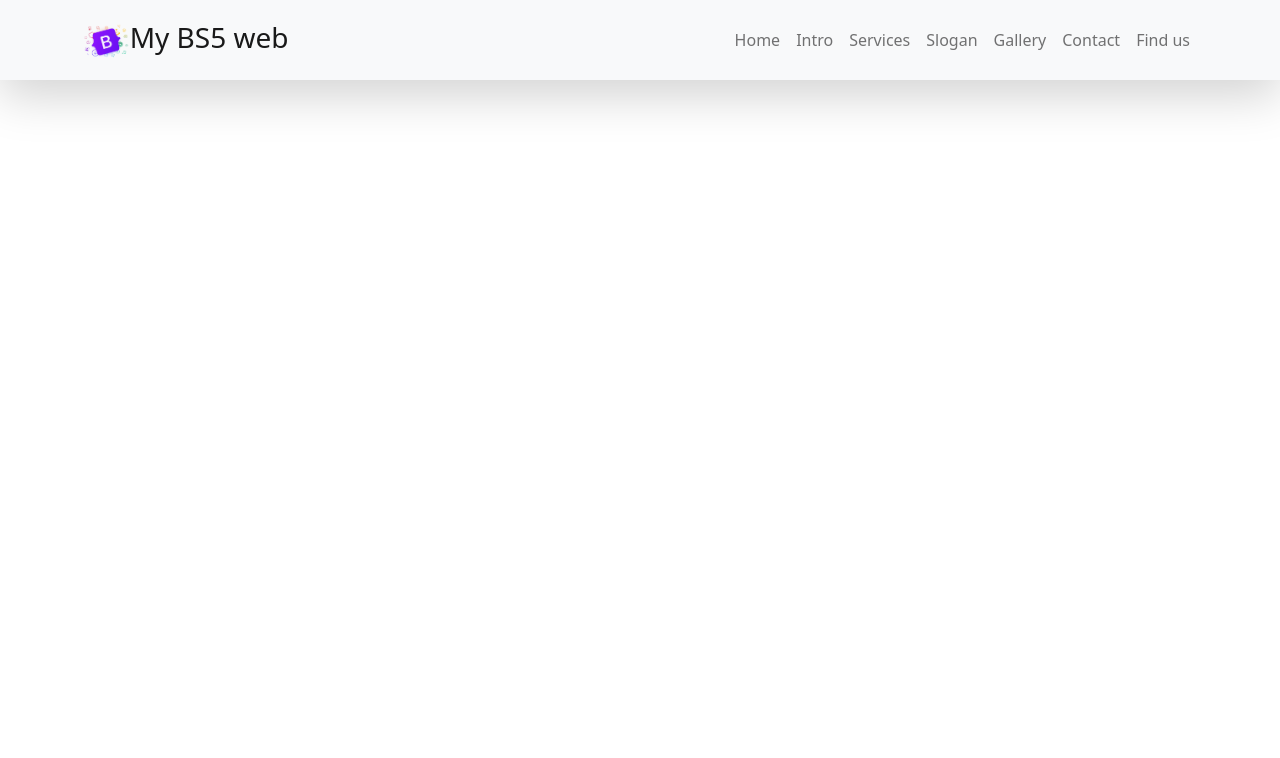
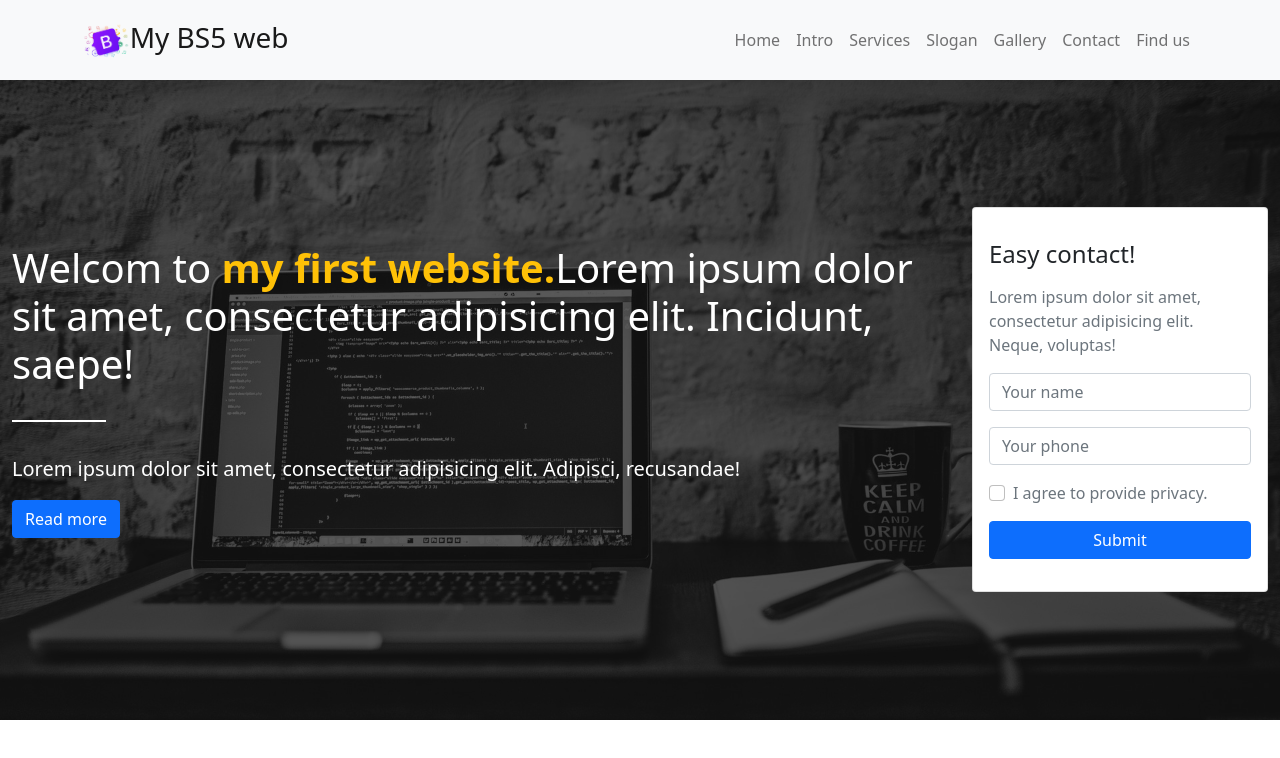
Before and after one commit to HyecheonLee/react-bootstrap, a Next.js app: page /project1 in a window 1280 px wide. Shown: the top 758 px of the page. Built offline with nearby package versions, Linux system fonts and the light colour scheme.

Commit message:
TopSection

```diff
--- a/pages/_app.js
+++ b/pages/_app.js
@@ -2,7 +2,8 @@ import '../styles/globals.css'
 import 'bootstrap/dist/css/bootstrap.css';
 import '@fortawesome/fontawesome-free/css/all.min.css'
 import "slick-carousel/slick/slick.css";
-import "slick-carousel/slick/slick-theme.css"
+import "slick-carousel/slick/slick-theme.css";
+import '../styles/project1.css';
 
 function MyApp({Component, pageProps}) {
   return <Component {...pageProps} />
--- a/pages/project1/index.jsx
+++ b/pages/project1/index.jsx
@@ -1,19 +1,7 @@
 import React from 'react';
 import Head from 'next/head'
-import "slick-carousel/slick/slick.css";
-import "slick-carousel/slick/slick-theme.css"
-
 import Link from "next/link"
-import {
-  Container,
-  Navbar,
-  Offcanvas,
-  Nav,
-  NavDropdown,
-  Form,
-  FormControl,
-  Button, Image
-} from "react-bootstrap";
+import {Image, Nav, Navbar} from "react-bootstrap";
 import NavbarCollapse from "react-bootstrap/NavbarCollapse";
 
 const Index = () => {
@@ -78,6 +66,73 @@ const Index = () => {
             </NavbarCollapse>
           </div>
         </Navbar>
+        <section id="top" className="position-relative">
+          <div
+            className="section-content overlay d-flex justify-content-center align-items-center">
+            <div className="container-xxl text-white">
+              <div className="row align-items-center">
+                <div className="col-md-9 welcome">
+                  <h1 className="welcom-title fw-light">
+                    Welcom to <span
+                    className="text-warning fw-bold">my first website.</span>Lorem ipsum
+                    dolor sit amet,
+                    consectetur adipisicing elit. Incidunt, saepe!
+                  </h1>
+                  <div className="divider"></div>
+                  <div className="row-cols-4 welcome-desc">
+                    <p className="col-sm-10 col-md-12 lead">
+                      Lorem ipsum dolor sit amet, consectetur adipisicing elit. Adipisci,
+                      recusandae!
+                    </p>
+                    <p className="col-sm-2 col-md-12">
+                      <Link href="#">
+                        <a className="btn btn-primary">Read more</a>
+                      </Link>
+                    </p>
+                  </div>
+                </div>
+                <div className="col-md-3 d-none d-md-block letsgo">
+                  <div className="card card-body letsgo-card">
+                    <div className="letsgo my-3">
+                      <h4 className="letsgo-title card-title text-dark mb-3">
+                        Easy contact!
+                      </h4>
+                      <p className="card-text text-secondary">
+                        Lorem ipsum dolor sit amet, consectetur adipisicing elit. Neque,
+                        voluptas!
+                      </p>
+                    </div>
+                    <div className="letsgo-card-form">
+                      <form>
+                        <div className="mb-3">
+                          <input type="text" className="form-control"
+                                 placeholder="Your name"/>
+                        </div>
+                        <div className="mb-3">
+                          <input type="tel" className="form-control"
+                                 placeholder="Your phone"/>
+                        </div>
+                        <div className="form-check mb-3">
+                          <input type="checkbox" className="form-check-input"
+                                 id="flexCheckDefault"
+                                 placeholder="Your name"/>
+                          <label htmlFor="flexCheckDefault"
+                                 className="form-check-label text-secondary">
+                            I agree to provide privacy.
+                          </label>
+                        </div>
+                        <p className="mb-3">
+                          <button className="btn btn-primary w-100" type="button">Submit
+                          </button>
+                        </p>
+                      </form>
+                    </div>
+                  </div>
+                </div>
+              </div>
+            </div>
+          </div>
+        </section>
       </>
     </>
   );
--- a/styles/globals.css
+++ b/styles/globals.css
@@ -14,3 +14,7 @@ a {
 * {
     box-sizing: border-box;
 }
+
+.section-content {
+    padding: 4rem 0;
+}
--- /dev/null
+++ b/styles/project1.css
@@ -0,0 +1,37 @@
+
+#top {
+    background-image: url("/images/bg-top.jpg");
+    background-position: center;
+    background-repeat: no-repeat;
+    background-size: cover;
+    height: 80vh;
+}
+
+#top .overlay {
+    position: absolute;
+    height: 100%;
+    width: 100%;
+    left: 0;
+    top: 0;
+    background-color: rgba(0, 0, 0, 0.65);
+
+}
+
+#top .divider {
+    width: 10%;
+    margin-top: 2rem;
+    margin-bottom: 2rem;
+    border-top: 2px solid #fff;
+}
+
+#top.welcome {
+    padding-right: 8rem;
+    color: #ffffff;
+}
+
+@media screen and (max-width: 767px) {
+    #top .welcome {
+        padding-left: 1rem;
+        padding-right: 1rem;
+    }
+}
```
Also changed, not shown: pages/grid/index.jsx (added, +89 -0 lines). Lines whose indentation alone changed are shown as unchanged.
